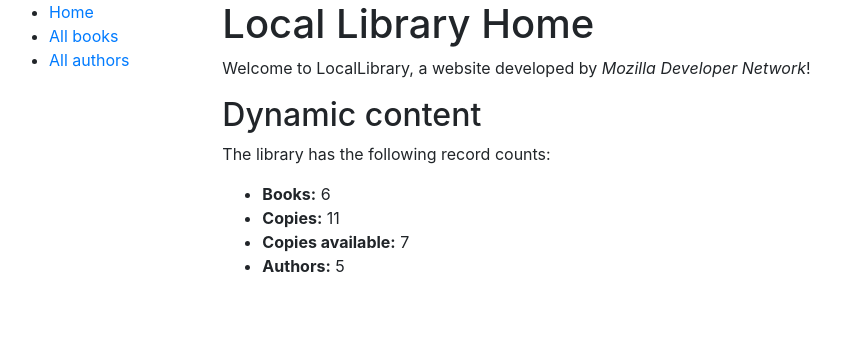
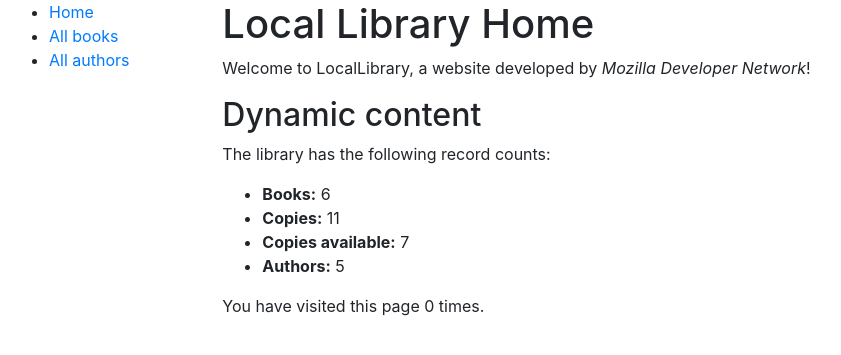
Before and after one commit to redkatyusha/learnin-django, a Django app: page /catalog/ in a window 1280 px wide. Shown: the top 355 px of the page, without its empty margins (6-847 px from the left). Run offline with Django 3.2, Linux system fonts and the light colour scheme; data comes from the database, SQL or seed files in the repository; both versions use the stored data as it was after the commit; some libraries are stand-ins or nearby versions.

Commit message:
add things

```diff
--- a/catalog/templates/index.html
+++ b/catalog/templates/index.html
@@ -11,4 +11,7 @@
     <li><strong>Copies available:</strong> {{ num_instances_available }}</li>
     <li><strong>Authors:</strong> {{ num_authors }}</li>
   </ul>
+
+  <p>You have visited this page {{ num_visits }}{% if num_visits == 1 %} time{% else %} times{% endif %}.</p>
+
 {% endblock %}
--- a/catalog/views.py
+++ b/catalog/views.py
@@ -17,11 +17,16 @@ def index(request):
     # The 'all()' is implied by default.
     num_authors = Author.objects.count()
 
+# Number of visits to this view, as counted in the session variable.
+    num_visits = request.session.get('num_visits', 0)
+    request.session['num_visits'] = num_visits + 1
+
     context = {
         'num_books': num_books,
         'num_instances': num_instances,
         'num_instances_available': num_instances_available,
         'num_authors': num_authors,
+        'num_visits': num_visits,
     }
 
     # Render the HTML template index.html with the data in the context variable
```
Also changed, not shown: db.sqlite3.
